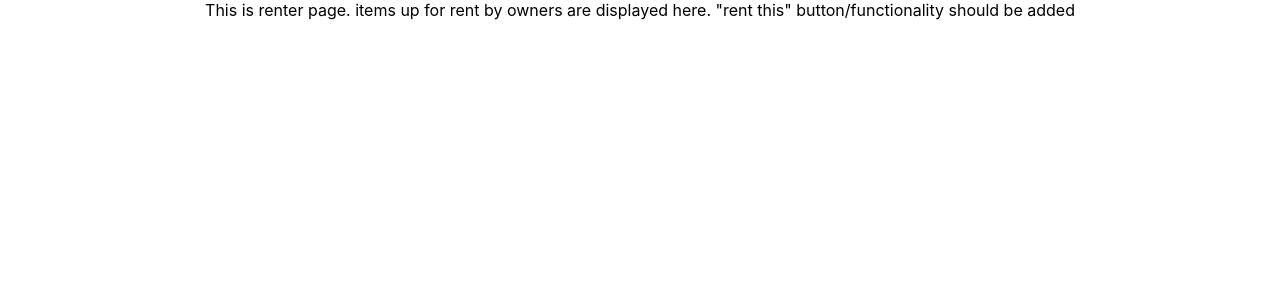
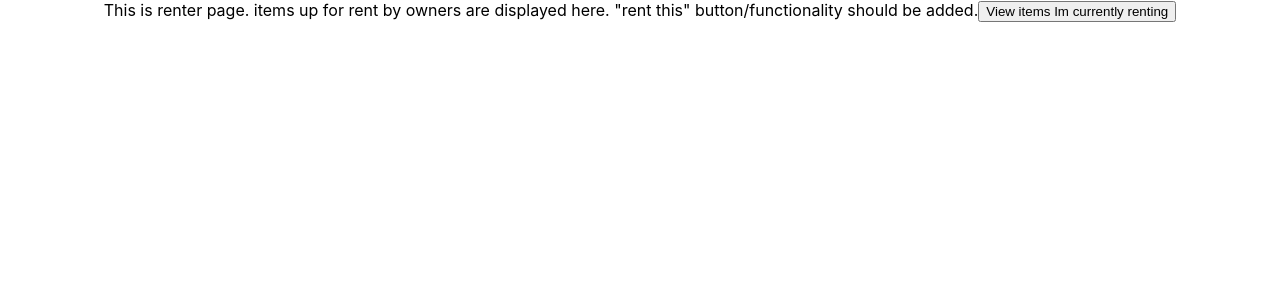
Before and after one commit to Build-Week-use-My-Tech-2/front-end, a React (Create React App) app: page /renter in a window 1280 px wide. Shown: the top 300 px of the page. Built offline with nearby package versions, Linux system fonts and the light colour scheme.

Commit message:
added rented items component

```diff
--- a/src/components/Renter/Renter.js
+++ b/src/components/Renter/Renter.js
@@ -4,7 +4,8 @@ const Renter = () => {
 	return (
 		<div>
 			This is renter page. items up for rent by owners are displayed here. "rent
-			this" button/functionality should be added{" "}
+			this" button/functionality should be added.
+			<button> View items Im currently renting </button>
 		</div>
 	);
 };
```
Also changed, not shown: src/components/RentedItems/RentedItems.js (added, +7 -0 lines).
